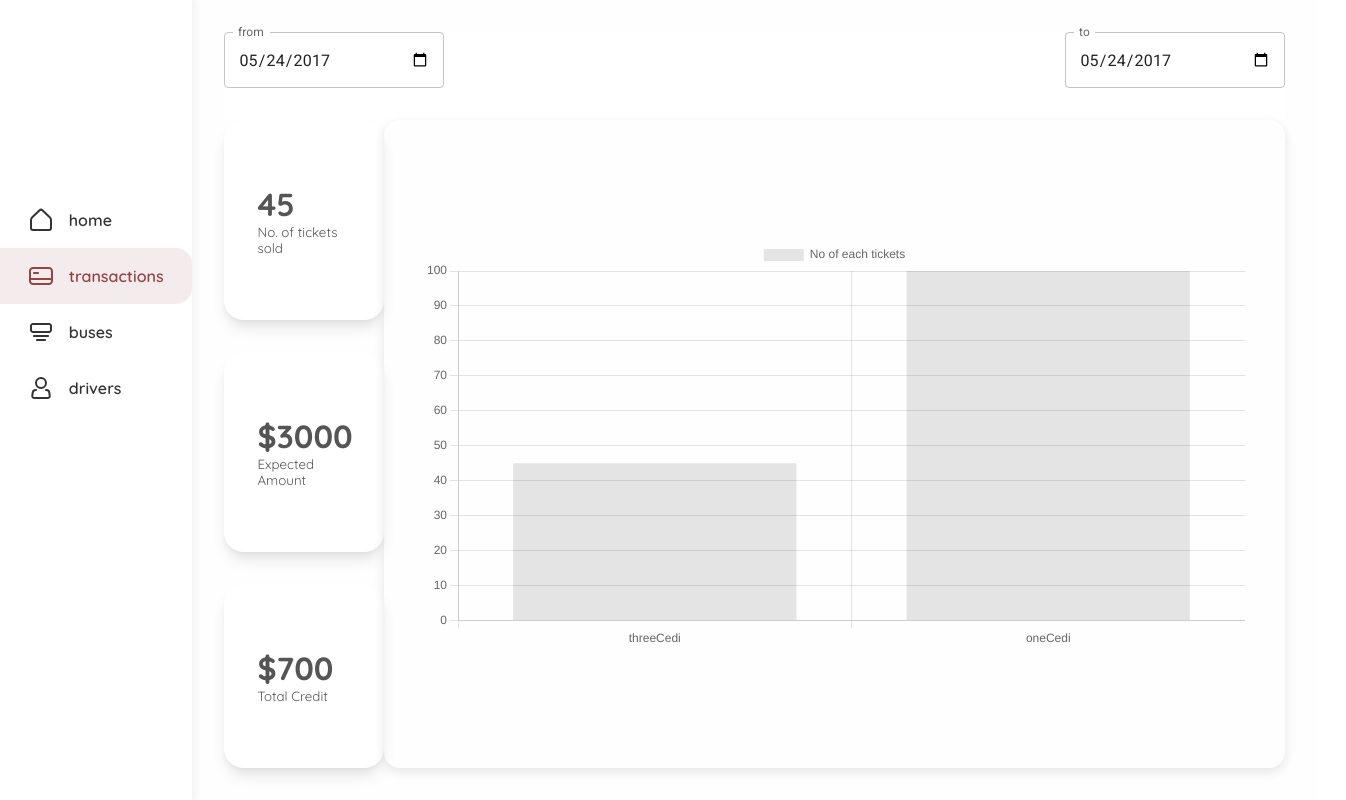
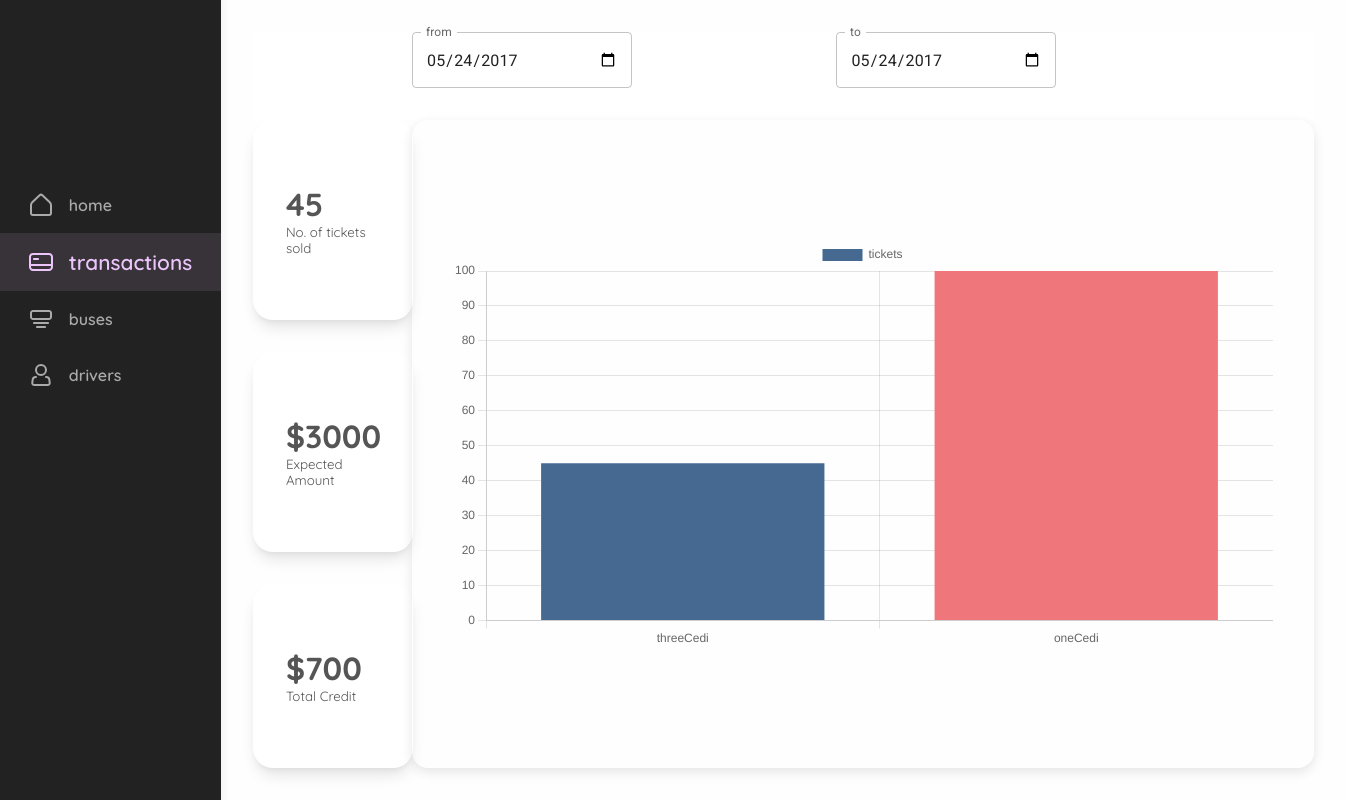
Before and after one commit to faddalibrahim/vooom-admin-dashboard, a React (Create React App) app: page /transactions in a window 1280 px wide. Shown: the whole page, 1346 px wide, since content can reach past the window. Built offline with nearby package versions, Linux system fonts and the light colour scheme; a web font is replaced by a local one.

Commit message:
dates spacing

```diff
--- a/src/components/sidebar/Sidebar.js
+++ b/src/components/sidebar/Sidebar.js
@@ -22,8 +22,9 @@ export default function Sidebar() {
             to={`/${route.name}`}
             key={route.name}
             style={({ isActive }) => ({
-              color: isActive ? "#934444" : "#333",
-              backgroundColor: isActive ? "rgba(147, 68, 68, 0.1)" : "",
+              color: isActive ? "#ECC5FA" : "#aaa",
+              backgroundColor: isActive ? "rgba(236, 197, 250, 0.1)" : "",
+              fontSize: isActive ? "130%" : "100%",
             })}
           >
             {route.icon}
--- a/src/components/sidebar/sidebar.module.scss
+++ b/src/components/sidebar/sidebar.module.scss
@@ -1,7 +1,8 @@
 .sidebar {
-  width: 250px;
+  width: 260px;
   box-shadow: 2px 0px 6px 2px rgba(51, 51, 51, 0.05);
   height: 100vh;
+  background-color: #222;
 
   display: grid;
   place-items: center;
@@ -18,10 +19,8 @@
       display: flex;
       padding: 1rem 1.8rem;
       width: 100%;
-      color: #333;
+      // color: #333;
       font-weight: 600;
-      border-top-right-radius: 1rem;
-      border-bottom-right-radius: 1rem;
       align-items: center;
 
       span {
@@ -29,13 +28,10 @@
       }
 
       &:hover {
-        color: #934444 !important;
-        background-color: rgba(147, 68, 68, 0.1);
+        color: #ecc5fa !important;
+        background-color: rgba(236, 197, 250, 0.1);
+        font-size: 130%;
       }
-    }
-
-    a.active {
-      color: orange !important;
     }
   }
 }
--- a/src/components/tickets-data-card/tickets-data-card.module.scss
+++ b/src/components/tickets-data-card/tickets-data-card.module.scss
@@ -13,9 +13,8 @@
   color: #555;
 
   &:hover {
-    // background-color: rgba(245, 246, 151, 0.55);
-    background-color: rgba(147, 68, 68, 0.5);
-    color: white;
+    background-color: #ecc5fa;
+    color: #333;
     box-shadow: rgba(0, 0, 0, 0.1) 0px 10px 15px -3px,
       rgba(0, 0, 0, 0.05) 0px 4px 6px -2px;
     border-color: white;
--- a/src/pages/transactions/Transactions.js
+++ b/src/pages/transactions/Transactions.js
@@ -12,8 +12,9 @@ const Transactions = () => {
     labels: ticketsData.map((data) => data.ticketType),
     datasets: [
       {
-        label: "No of each tickets",
+        label: "tickets",
         data: ticketsData.map((data) => data.quantity),
+        backgroundColor: ["#456990", "#ef767a"],
       },
     ],
   });
--- a/src/pages/transactions/transactions.module.scss
+++ b/src/pages/transactions/transactions.module.scss
@@ -9,8 +9,9 @@
 }
 
 .duration {
-  display: flex;
-  justify-content: space-between;
+  display: grid;
+  grid-template-columns: 40% 30%;
+  justify-content: center;
   grid-column: span 3;
   background-color: white;
 }
```
